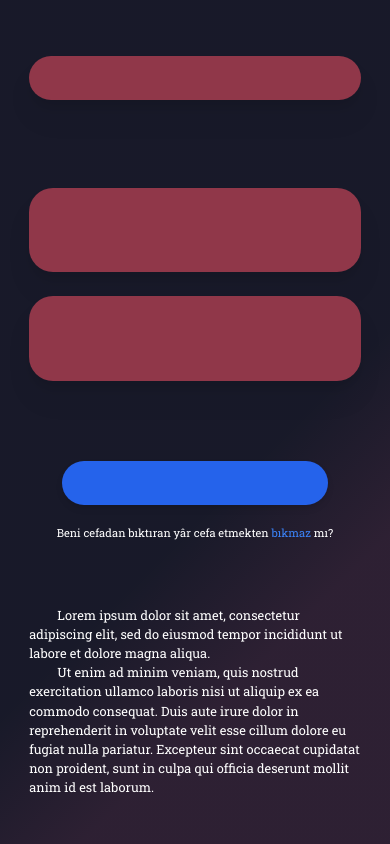
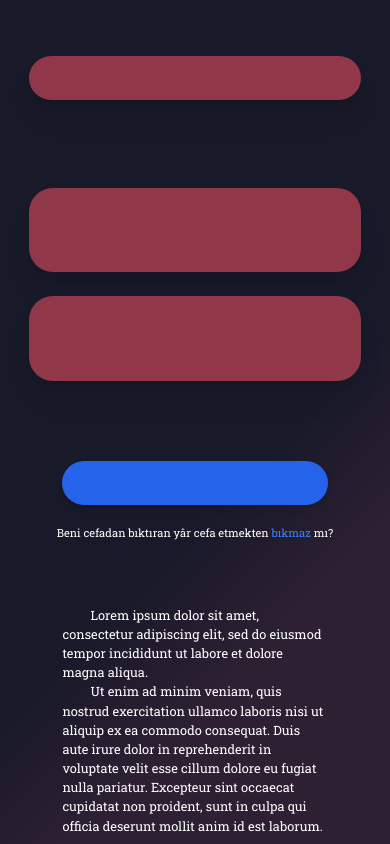
Before and after one commit to xdivayze/meralcord-og, a React (Create React App) app in the folder frontend/: page / in a window 390 px wide. Built offline with nearby package versions, Linux system fonts and the light colour scheme.

Commit message:
responsivity upgrades

```diff
--- a/frontend/src/Components/Home/Home.tsx
+++ b/frontend/src/Components/Home/Home.tsx
@@ -17,7 +17,7 @@ const Home = () => {
           </div>
           <SubmitButton />
         </div>
-        <div className="w-full md:w-[40%] md:mt-6 mt-16">
+        <div className="w-full md:w-[40%] md:mt-6 mt-16 flex md:justify-start justify-center">
           <TextSpace />
         </div>
       </div>
--- a/frontend/src/Components/Home/TextSpace.tsx
+++ b/frontend/src/Components/Home/TextSpace.tsx
@@ -1,6 +1,6 @@
 const TextSpace = () => {
   return (
-    <div className="font-roboto-slab text-white md:text-lg lg:text-2xl text-sm">
+    <div className="font-roboto-slab text-white md:text-lg lg:text-2xl text-sm w-[80%] text-left">
       <p className="indent-7" >Lorem ipsum dolor sit amet, consectetur adipiscing elit, sed do eiusmod tempor incididunt ut labore et dolore magna aliqua. </p>
       <p className="indent-7">Ut enim ad minim veniam, quis nostrud exercitation ullamco laboris nisi ut aliquip ex ea commodo consequat. Duis aute irure dolor in reprehenderit in voluptate velit esse cillum dolore eu fugiat nulla pariatur. Excepteur sint occaecat cupidatat non proident, sunt in culpa qui officia deserunt mollit anim id est laborum.</p>
     </div>
```
